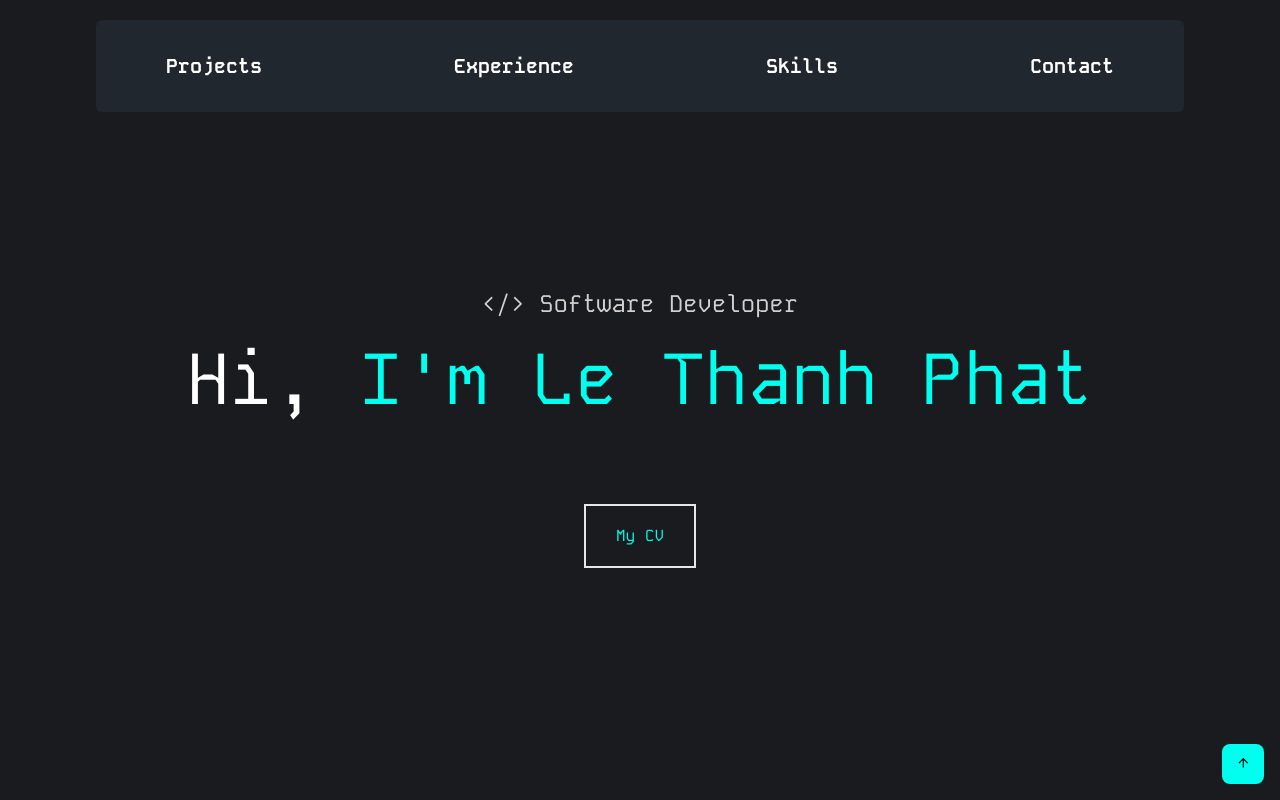
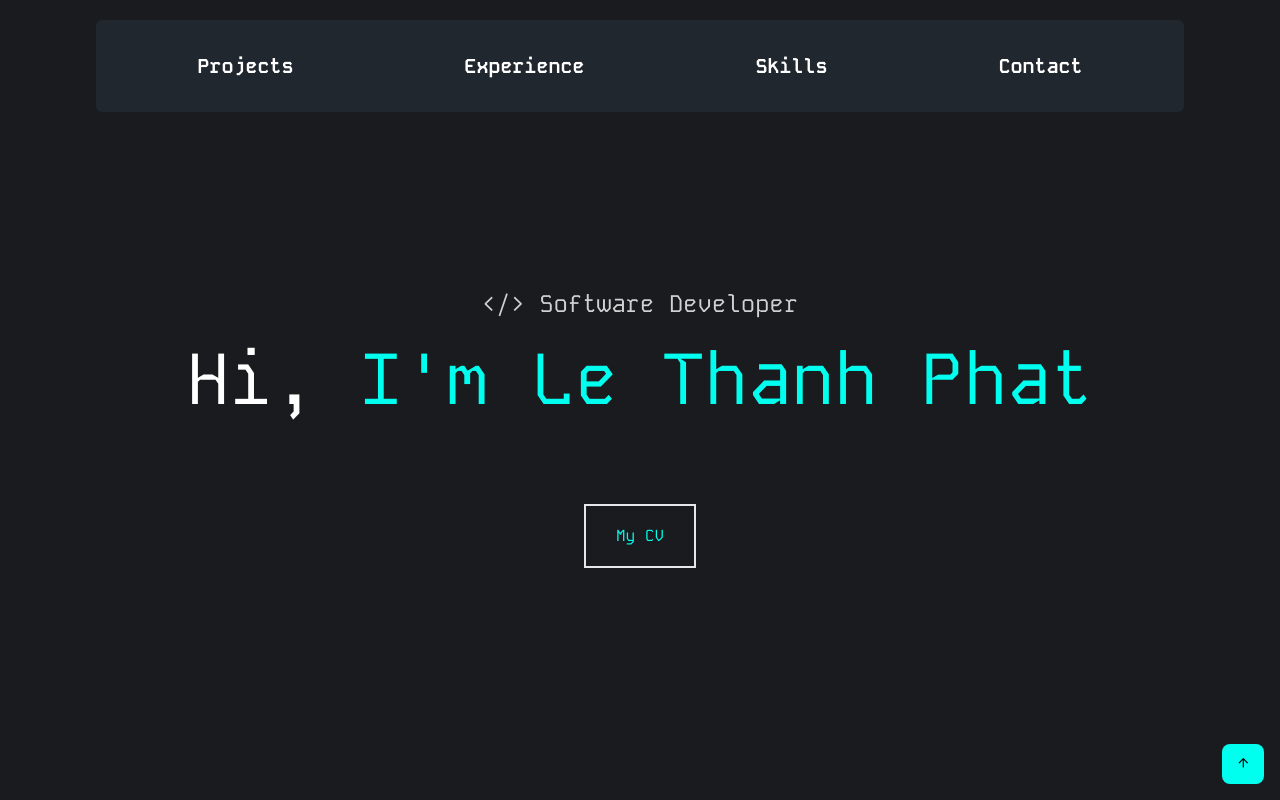
Before and after one commit to PuckyIT/Portfolio, a Next.js app: page / in a window 1280 px wide. Shown: the top 800 px of the page. Built offline with nearby package versions, Linux system fonts and the light colour scheme.

Commit message:
fix responsive

```diff
--- a/src/app/page.tsx
+++ b/src/app/page.tsx
@@ -114,7 +114,7 @@ export default function Portfolio() {
             </button>
 
             {/* Desktop Menu */}
-            <div className="hidden md:flex justify-center space-x-48 py-4 text-xl font-bold">
+            <div className="hidden md:flex justify-around w-full py-4 text-xl font-bold">
               {["projects", "experience", "skills", "contact"].map(
                 (section) => (
                   <button
```
